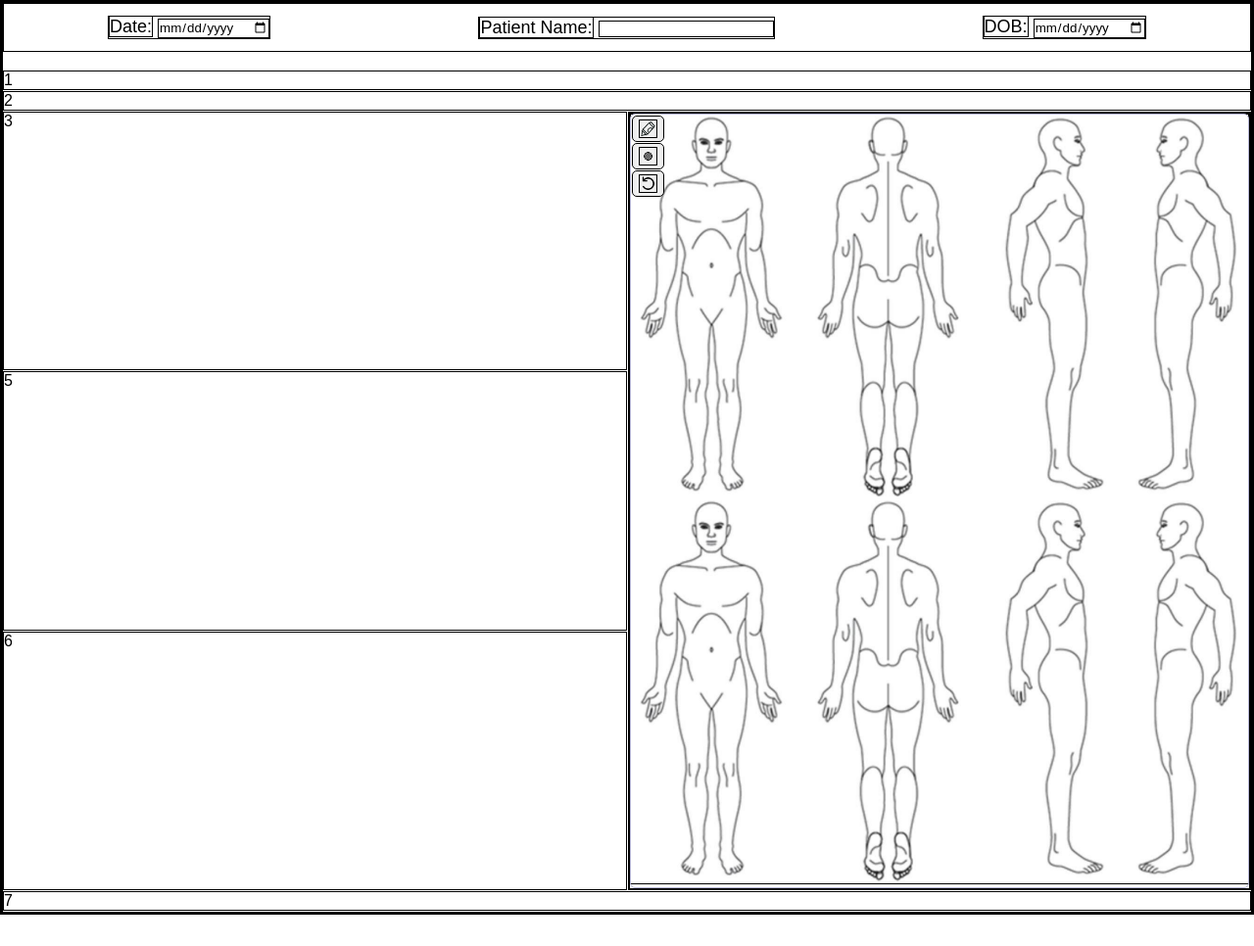
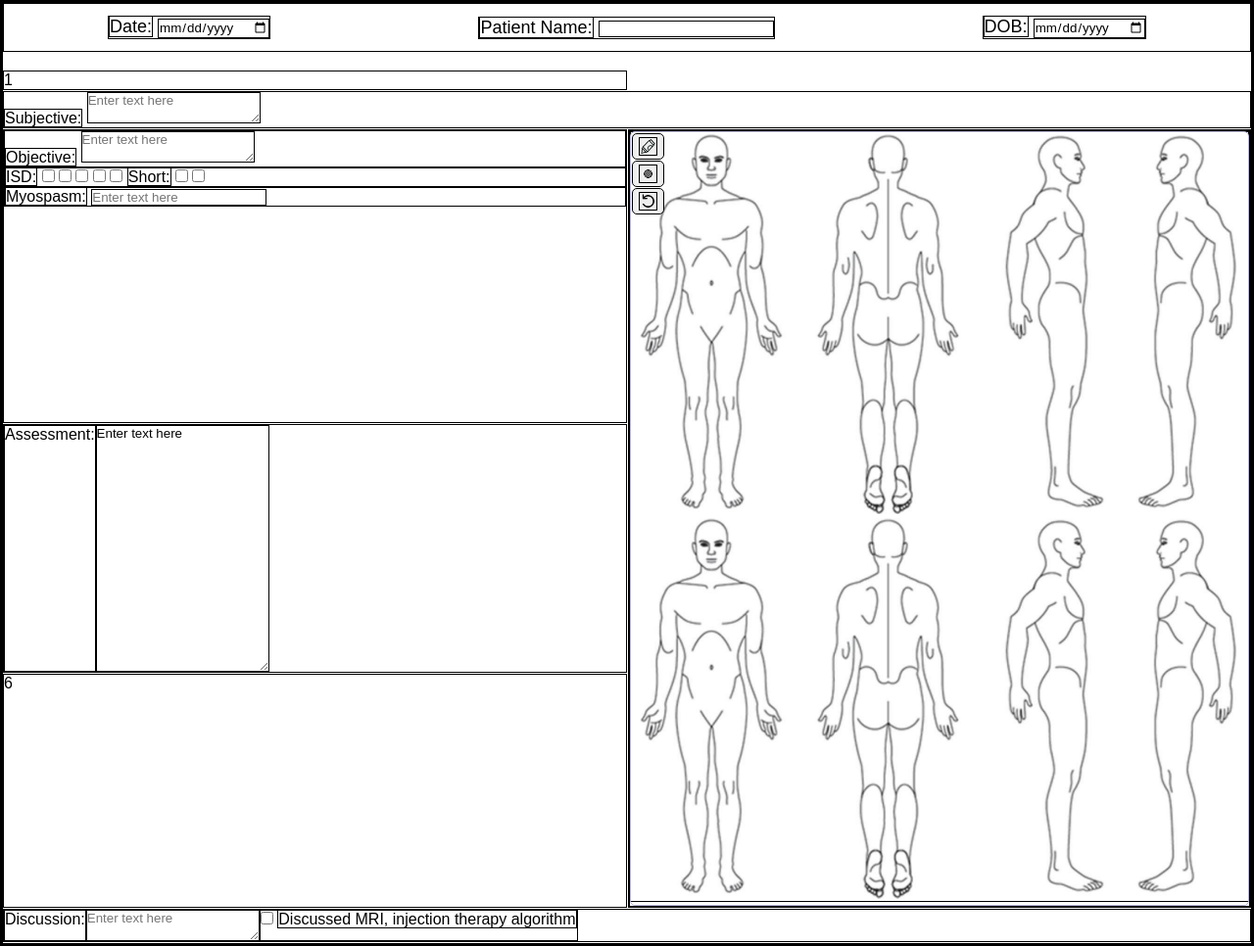
Before and after one commit to dfgav1r1a/chiro-notes-v-2, a plain HTML site: page index.html in a window 1280 px wide. Shown: the whole page at 98% size. Before the commit the page ends 934 px from the top, so only its background shows below. Drawn offline with Linux system fonts and the light colour scheme.

Commit message:
Added element of form

```diff
--- a/index.html
+++ b/index.html
@@ -4,13 +4,14 @@
 <head>
   <meta charset="UTF-8">
   <meta name="viewport" content="width=device-width, initial-scale=1.0">
-  <meta name="keywords" content="chiropractic,medical notes" />
+  <meta name="keywords" content="chiropractic, daily, exam, notes" />
   <title>Chiropractic Medical Notes</title>
   <link href="styles.css" rel="stylesheet" type="text/css" />
 </head>
 
 <body>
   <div class='global-container'>
+    <form id='daily-exam'>
       <div class='header'>
         <div id='today-date'>
           <label for='date'>Date:</label>
@@ -25,9 +26,32 @@
           <input type="date" id='dob' name='dob'>
         </div>
       </div>
-    <div class="div1">1</div>
-    <div class="div2">2</div>
-    <div class="div3">3</div>
+      <div class="response-constainer">1 </div>
+      <div class="div2">
+        <label for='subjective'>Subjective:</label>
+        <textarea id='subjective' name='subjective' spellcheck="true" placeholder="Enter text here"></textarea>
+      </div>
+      <div class="div3">
+        <div class="objective-container">
+          <label for='objective'>Objective:</label>
+          <textarea id='objective' name='objective' spellcheck="true" placeholder="Enter text here"></textarea>
+        </div>
+        <div class="isd-container">
+          <label>ISD:</label>
+          <input type="checkbox" name="cs">
+          <input type="checkbox" name="ts">
+          <input type="checkbox" name="ls">
+          <input type="checkbox" name="ue">
+          <input type="checkbox" name="le">
+          <label>Short:</label>
+          <input type="checkbox" name="r">
+          <input type="checkbox" name="l">
+        </div>
+        <div class="myospasm-container"">
+        <label for=" myospasm">Myospasm:</label>
+          <input type="text" id="myospasm" name="myospasm" placeholder="Enter text here">
+        </div>
+      </div>
       <div class="body-chart">
         <div class="canvas-container">
           <img src="./images/pain-chart.png" id='pain-chart'>
@@ -37,10 +61,22 @@
           <canvas id="canvas"></canvas>
         </div>
       </div>
-    <div class="div5">5</div>
+      <div class="assessment">
+        <label for='assessment'>Assessment:</label>
+        <textarea id='assessment' name='assessment' spellcheck="true">Enter text here</textarea>
+      </div>
       <div class="div6">6</div>
-    <div class="div7">7</div>
+      <div class="discussion-container">
+        <label for='discussion'>Discussion:</label>
+        <textarea id='discussion' name='discussion' spellcheck="true" placeholder="Enter text here"></textarea>
+        <div>
+        <input type="checkbox" name="discussion-check" id="discuss-check">
+          <label for='discussion-check'>Discussed MRI, injection therapy algorithm</label>
         </div>
+      </div>
+    </form>
+  </div>
+
   <script src="./scripts/canvas.js"></script>
 </body>
 
--- a/styles.css
+++ b/styles.css
@@ -10,8 +10,12 @@
 .global-container {
   display: grid;
   grid-template-columns: 1fr 1fr;
-    grid-template-rows: repeat(8, auto) ;
+  grid-template-rows: repeat(8, auto);
   gap: 1px;
+}
+
+form {
+  display: contents;
 }
 
 .header {
@@ -25,7 +29,8 @@
   grid-column: 1 / 3;
 }
 
-  .div1 {
+.response-container {
+  display: flex;
   grid-row: 2;
   grid-column: 1 / 3;
 }
@@ -45,7 +50,8 @@
   grid-column: 2;
 }
 
-  .div5 {
+.assessment {
+  display: flex;
   grid-row: 5;
   grid-column: 1;
 }
@@ -55,7 +61,8 @@
   grid-column: 1;
 }
 
-  .div7 {
+.discussion-container {
+  display: flex;
   grid-row: 7;
   grid-column: 1 / 3;
 }
```
Lines whose indentation alone changed are shown as unchanged.
